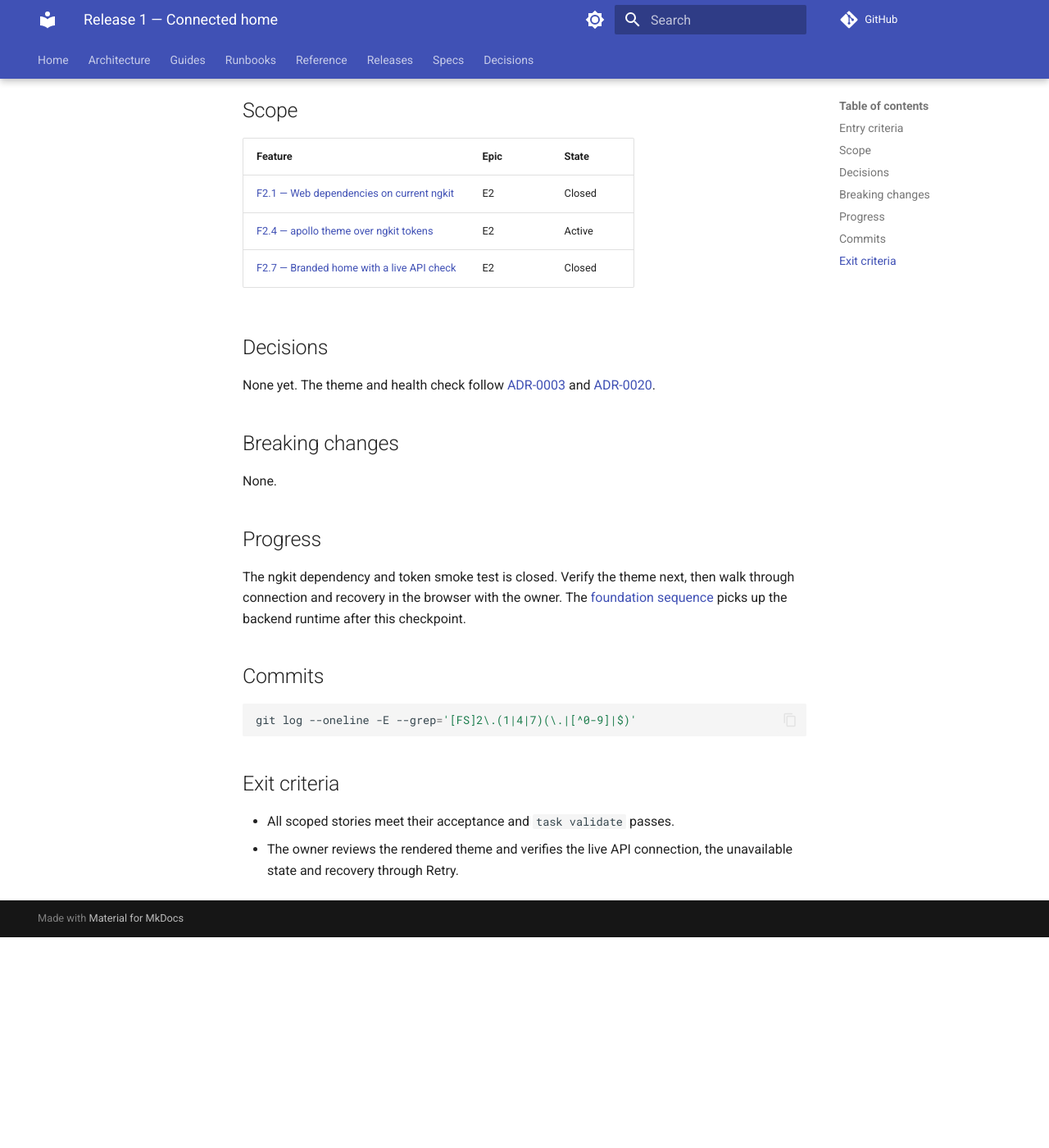
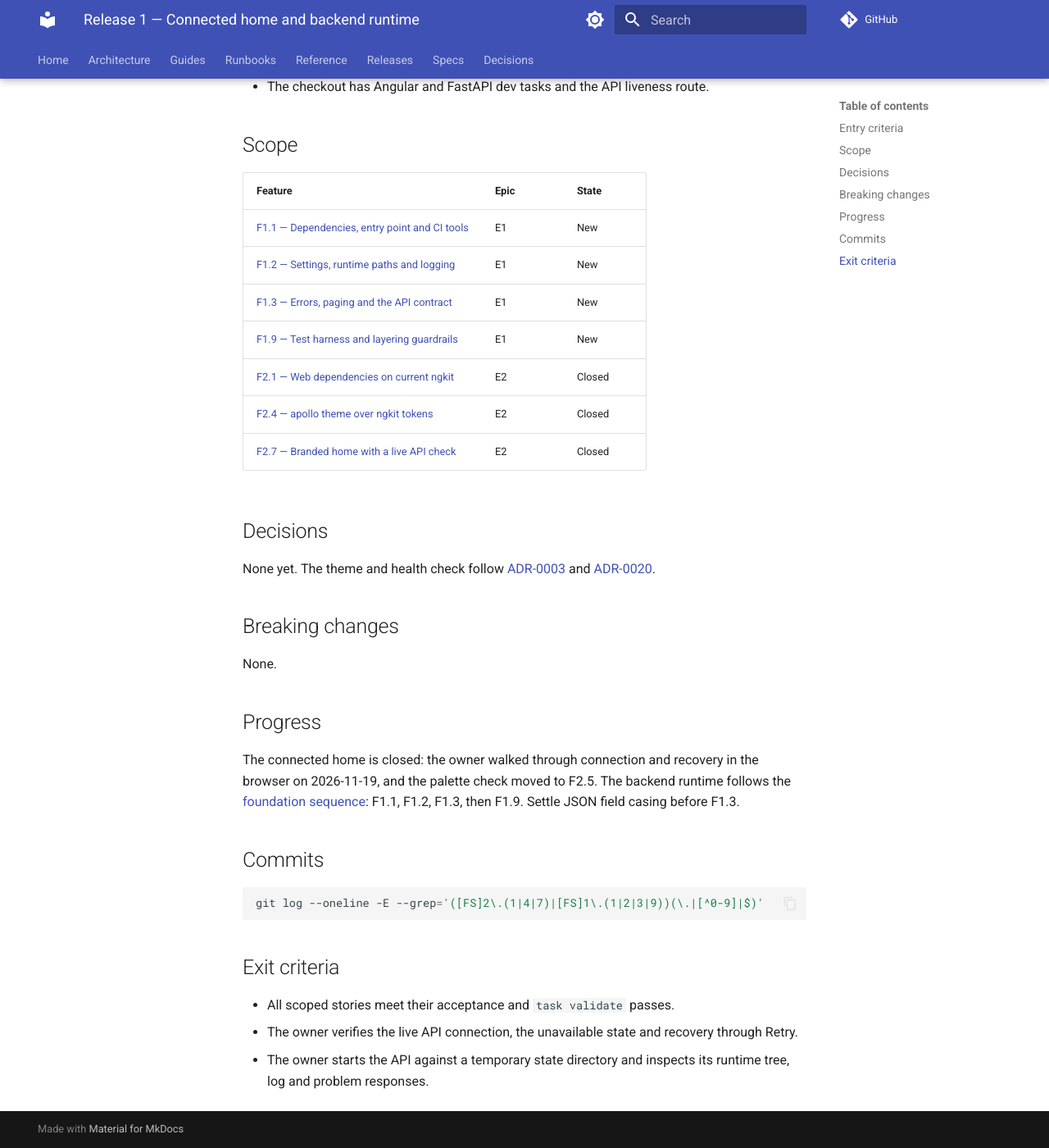
Before and after one commit to rn-apps/apollo, an MkDocs documentation site: the page built from docs/releases/release-1/index.md, in a window 1280 px wide and 1400 px high, scrolled down 467 px. Shown: the whole window at 82% size. Built offline with MkDocs 1.6.1 and Material for MkDocs 9.7.7, drawn with Linux system fonts in a browser that asks for light colours; comment, search, counter and statistics services are not loaded; before the commit the page ends 1610 px from its top, so only the background shows below that; some of the changed text lies outside the part shown.

Commit message:
Release 1 scope
Co-Authored-By: Claude Opus 5.5 <noreply@anthropic.com>

````diff
--- a/docs/releases/release-1/index.md
+++ b/docs/releases/release-1/index.md
@@ -1,12 +1,13 @@
-# Release 1 — Connected home
+# Release 1 — Connected home and backend runtime
 
 |  |  |
 | -- | -- |
 | **Status** | in progress |
 | **Start Date** | 2026-11-18 |
 
-The first local checkpoint is a themed Apollo home with a logo and a live
-connection to the scaffold API.
+Two local checkpoints: a themed Apollo home with a logo and a live connection to
+the scaffold API, then the backend runtime (dependencies, settings, the API
+contract and the test harness).
 
 ## Entry criteria
 
@@ -18,8 +19,12 @@ connection to the scaffold API.
 
 | Feature | Epic | State |
 | -- | -- | -- |
+| [F1.1 — Dependencies, entry point and CI tools](../../specs/epics/E1-backend-foundation/F1.1-dependencies-and-entry.md) | E1 | New |
+| [F1.2 — Settings, runtime paths and logging](../../specs/epics/E1-backend-foundation/F1.2-settings-and-runtime.md) | E1 | New |
+| [F1.3 — Errors, paging and the API contract](../../specs/epics/E1-backend-foundation/F1.3-api-contract.md) | E1 | New |
+| [F1.9 — Test harness and layering guardrails](../../specs/epics/E1-backend-foundation/F1.9-harness-and-guardrails.md) | E1 | New |
 | [F2.1 — Web dependencies on current ngkit](../../specs/epics/E2-frontend-foundation/F2.1-web-dependencies.md) | E2 | Closed |
-| [F2.4 — apollo theme over ngkit tokens](../../specs/epics/E2-frontend-foundation/F2.4-theme.md) | E2 | Active |
+| [F2.4 — apollo theme over ngkit tokens](../../specs/epics/E2-frontend-foundation/F2.4-theme.md) | E2 | Closed |
 | [F2.7 — Branded home with a live API check](../../specs/epics/E2-frontend-foundation/F2.7-connected-home.md) | E2 | Closed |
 
 <!-- END derived scope -->
@@ -35,19 +40,22 @@ None.
 
 ## Progress
 
-The ngkit dependency and token smoke test is closed. Verify the theme next, then
-walk through connection and recovery in the browser with the owner. The
-[foundation sequence](../../specs/index.md#foundation-sequence) picks up the
-backend runtime after this checkpoint.
+The connected home is closed: the owner walked through connection and recovery
+in the browser on 2026-11-19, and the palette check moved to F2.5. The backend
+runtime follows the
+[foundation sequence](../../specs/index.md#foundation-sequence): F1.1, F1.2,
+F1.3, then F1.9. Settle JSON field casing before F1.3.
 
 ## Commits
 
 ```sh
-git log --oneline -E --grep='[FS]2\.(1|4|7)(\.|[^0-9]|$)'
+git log --oneline -E --grep='([FS]2\.(1|4|7)|[FS]1\.(1|2|3|9))(\.|[^0-9]|$)'
 ```
 
 ## Exit criteria
 
 - All scoped stories meet their acceptance and `task validate` passes.
-- The owner reviews the rendered theme and verifies the live API connection, the
-  unavailable state and recovery through Retry.
+- The owner verifies the live API connection, the unavailable state and recovery
+  through Retry.
+- The owner starts the API against a temporary state directory and inspects its
+  runtime tree, log and problem responses.
````
Also changed, not shown: docs/specs/epics/E1-backend-foundation/F1.1-dependencies-and-entry.md (+1 -0 lines), docs/specs/epics/E1-backend-foundation/F1.2-settings-and-runtime.md (+1 -0 lines), docs/specs/epics/E1-backend-foundation/F1.3-api-contract.md (+1 -0 lines), docs/specs/epics/E1-backend-foundation/F1.9-harness-and-guardrails.md (+1 -0 lines), docs/specs/epics/E1-backend-foundation/index.md (+4 -4 lines).
